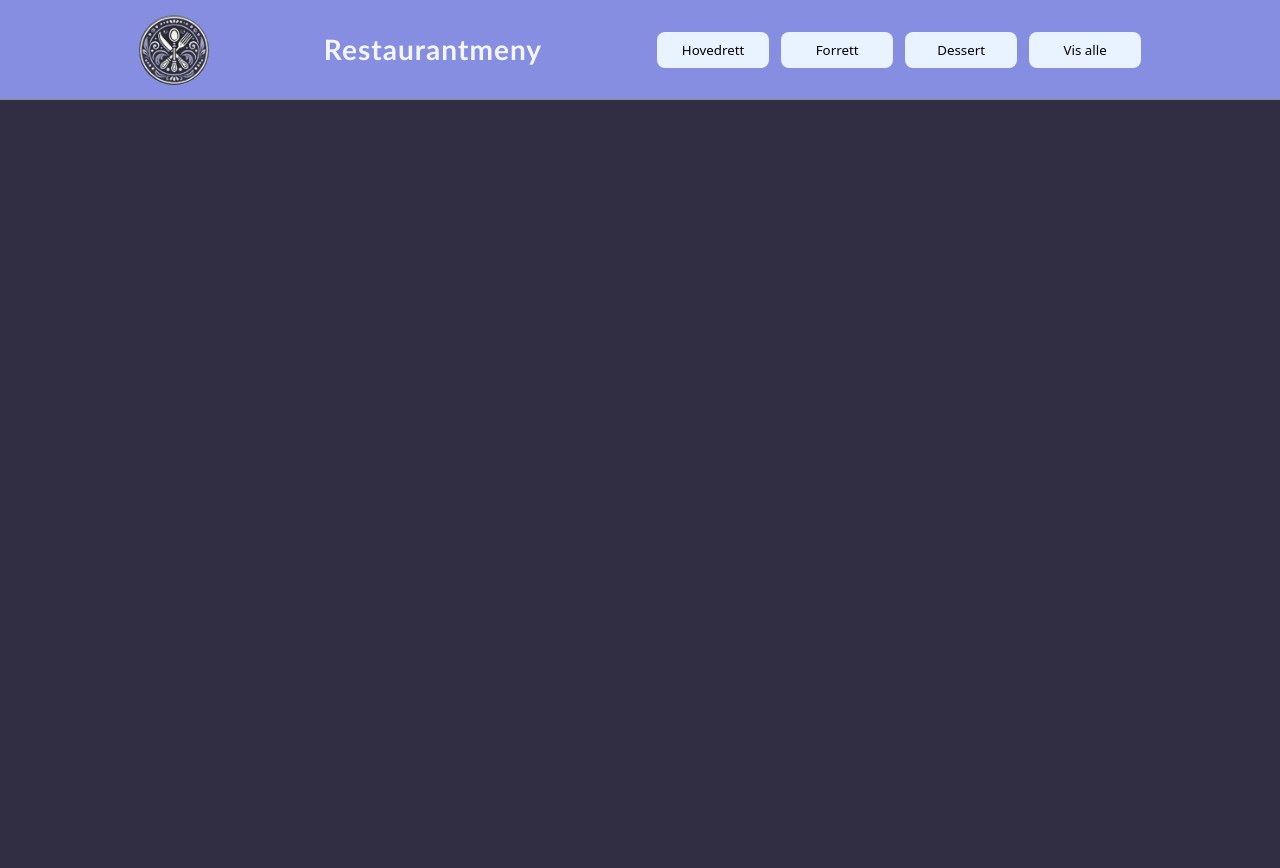
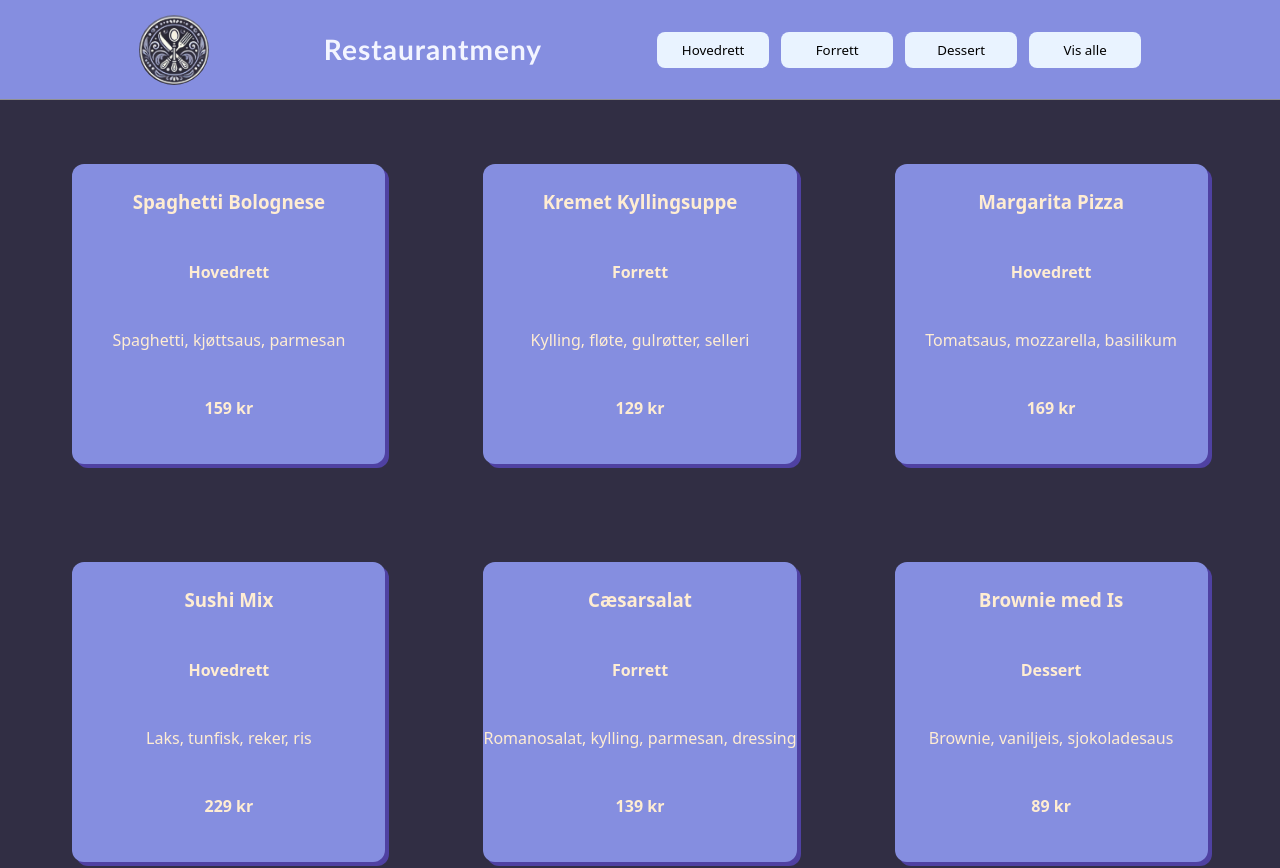
Before and after one commit to Jostein24sfj/restaurantmenyen, a React (Vite) app: page / in a window 1280 px wide. Shown: the top 868 px of the page. Before the commit the page ends 800 px from the top, so only its background shows below. Built offline with nearby package versions, Linux system fonts and the light colour scheme.

Commit message:
fixed javascript structure for buttons. project done

```diff
--- a/src/App.jsx
+++ b/src/App.jsx
@@ -3,7 +3,11 @@ import "./App.css";
 import { useState } from "react";
 
 export default function App() {
-  const [selectedCategory, setSelectedCategory] = useState("Alle");
+  const [dishes, setDishes] = useState([]);
+
+  const filteredMeny = (kategori) => {
+    setDishes(meny.filter((item) => item.kategori === kategori));
+  };
 
   const meny = [
     {
@@ -78,10 +82,6 @@ export default function App() {
     },
   ];
 
-  const filteredMeny = selectedCategory
-    ? meny.filter((item) => item.kategori === selectedCategory)
-    : [];
-
   return (
     <>
       <div className="headerContent">
@@ -89,25 +89,17 @@ export default function App() {
           <img className="headerImg" src="headerLogo.jpg" alt="" />
           <h3>Restaurantmeny</h3>
           <div className="headerButtons" id="headerBtn">
-            <button onClick={() => setSelectedCategory("Hovedrett")}>
-              Hovedrett
-            </button>
-            <button onClick={() => setSelectedCategory("Forrett")}>
-              Forrett
-            </button>
-            <button onClick={() => setSelectedCategory("Dessert")}>
-              Dessert
-            </button>
-            <button onClick={() => setSelectedCategory("Alle")}>
-              Vis alle
-            </button>
+            <button onClick={() => filteredMeny("Hovedrett")}>Hovedrett</button>
+            <button onClick={() => filteredMeny("Forrett")}>Forrett</button>
+            <button onClick={() => filteredMeny("Dessert")}>Dessert</button>
+            <button onClick={() => filteredMeny("Alle")}>Vis alle</button>
           </div>
         </header>
       </div>
 
       <div className="page">
         <main className="mainContainer">
-          {filteredMeny.map((product) => (
+          {(dishes.length < 1 ? meny : dishes).map((product) => (
             <ProductMeny key={product.id} data={product} />
           ))}
         </main>
```
